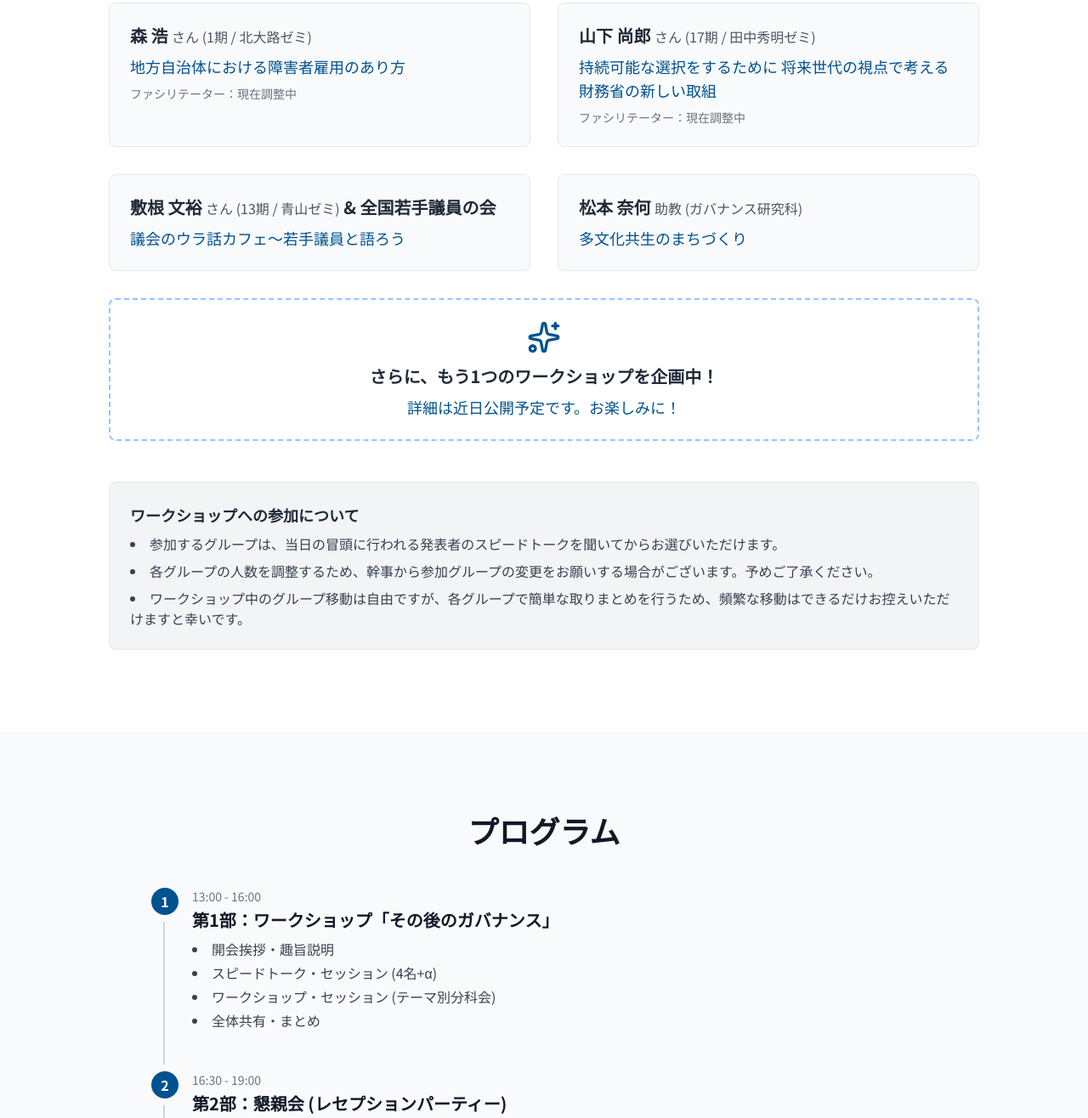
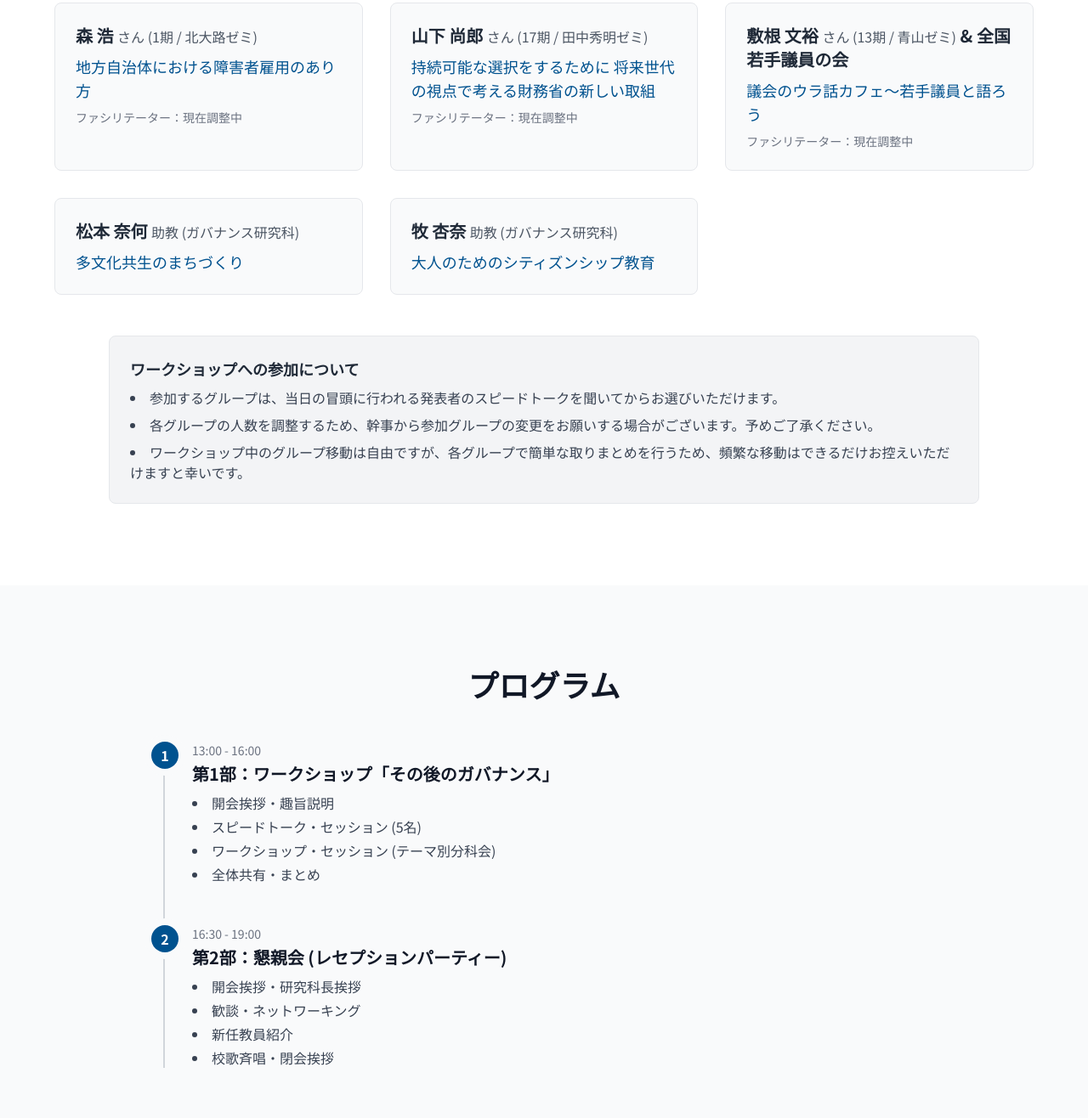
Before and after one commit to chmst-dev/govfes2025, a plain HTML site: page index.html in a window 1280 px wide. Shown: the part 2021-3337 px from the top of the page at 85% size. Drawn offline with nearby package versions, Linux system fonts and the light colour scheme.

Commit message:
Update index.html

```diff
--- a/index.html
+++ b/index.html
@@ -118,7 +118,7 @@
                 <p class="text-center text-gray-600 mb-12 max-w-3xl mx-auto">
                     現在確定している発表者とテーマをご紹介します。発表者は今後追加され次第、随時更新いたします。
                 </p>
-                <div class="grid md:grid-cols-2 gap-8 max-w-5xl mx-auto">
+                <div class="grid md:grid-cols-2 lg:grid-cols-3 gap-8 max-w-6xl mx-auto">
                     <!-- 発表者1 -->
                     <div class="bg-gray-50 p-6 rounded-lg border border-gray-200">
                         <p class="font-bold text-xl text-gray-800">森 浩 <span class="text-base font-normal text-gray-600">さん (1期 / 北大路ゼミ)</span></p>
@@ -135,17 +135,17 @@
                      <div class="bg-gray-50 p-6 rounded-lg border border-gray-200">
                         <p class="font-bold text-xl text-gray-800">敷根 文裕 <span class="text-base font-normal text-gray-600">さん (13期 / 青山ゼミ)</span> & 全国若手議員の会</p>
                         <p class="mt-2 text-lg ds-primary-blue font-medium">議会のウラ話カフェ～若手議員と語ろう</p>
+                        <p class="text-sm text-gray-500 mt-2">ファシリテーター：現在調整中</p>
                     </div>
                     <!-- 発表者4 -->
                     <div class="bg-gray-50 p-6 rounded-lg border border-gray-200">
                         <p class="font-bold text-xl text-gray-800">松本 奈何 <span class="text-base font-normal text-gray-600">助教 (ガバナンス研究科)</span></p>
                         <p class="mt-2 text-lg ds-primary-blue font-medium">多文化共生のまちづくり</p>
                     </div>
-                     <!-- 発表者5 (調整中) -->
-                    <div class="md:col-span-2 bg-white p-6 rounded-lg border-2 border-dashed border-blue-300 flex flex-col items-center justify-center text-center">
-                        <i data-lucide="sparkles" class="w-10 h-10 ds-primary-blue mb-3"></i>
-                        <p class="font-bold text-xl text-gray-800">さらに、もう1つのワークショップを企画中！</p>
-                        <p class="mt-2 text-lg ds-primary-blue font-medium">詳細は近日公開予定です。お楽しみに！</p>
+                     <!-- 発表者5 -->
+                    <div class="bg-gray-50 p-6 rounded-lg border border-gray-200">
+                        <p class="font-bold text-xl text-gray-800">牧 杏奈 <span class="text-base font-normal text-gray-600">助教 (ガバナンス研究科)</span></p>
+                        <p class="mt-2 text-lg ds-primary-blue font-medium">大人のためのシティズンシップ教育</p>
                     </div>
                 </div>
                 <div class="mt-12 bg-gray-100 border border-gray-200 rounded-lg p-6 max-w-5xl mx-auto">
@@ -171,7 +171,7 @@
                             <h4 class="text-xl font-bold text-gray-900 mt-1 mb-2">第1部：ワークショップ「その後のガバナンス」</h4>
                             <ul class="list-disc list-inside text-gray-700 space-y-1">
                                 <li>開会挨拶・趣旨説明</li>
-                                <li>スピードトーク・セッション (4名+α)</li>
+                                <li>スピードトーク・セッション (5名)</li>
                                 <li>ワークショップ・セッション (テーマ別分科会)</li>
                                 <li>全体共有・まとめ</li>
                             </ul>
```
